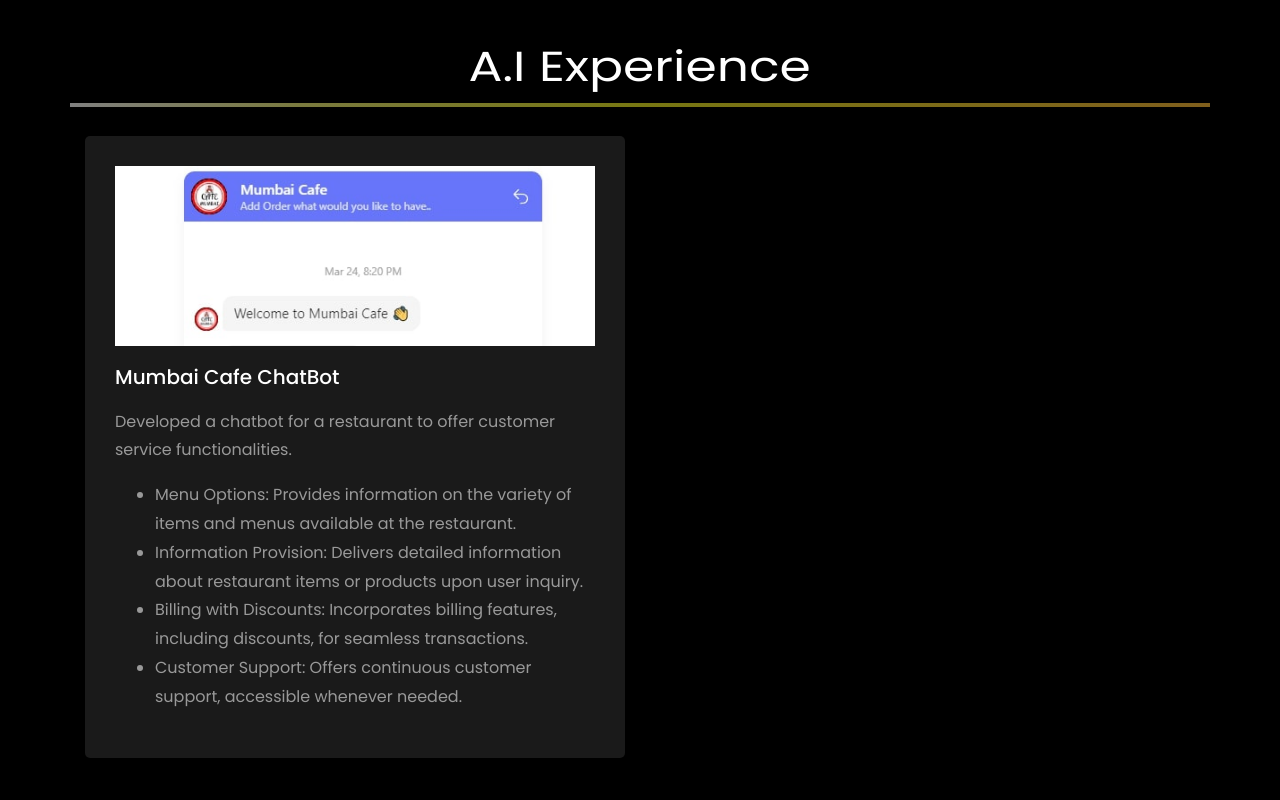
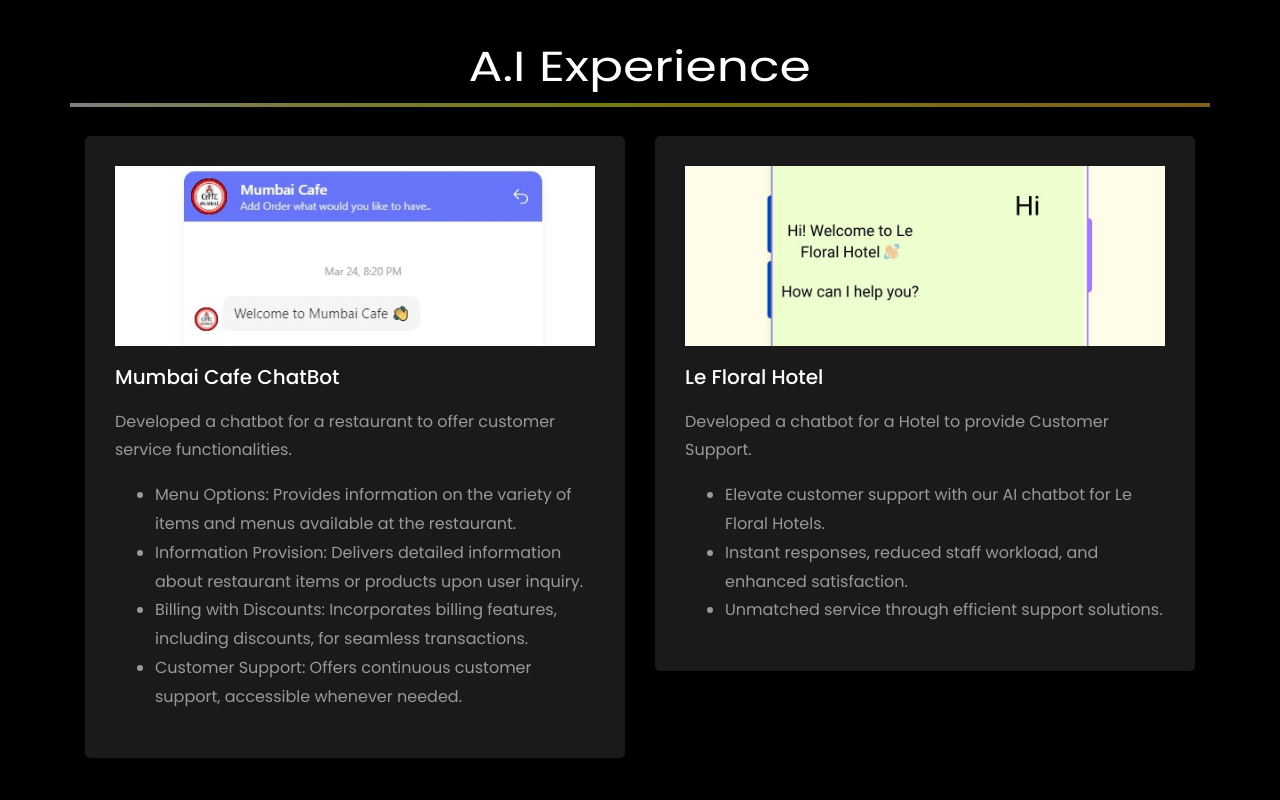
Before and after one commit to kumharvijay/kumharvijay.github.io, a plain HTML site: page index.html in a window 1280 px wide. Shown: the part 1980-2780 px from the top of the page. Drawn offline with Linux system fonts and the light colour scheme; files whose address does not match are found by name.

Commit message:
Add files via upload

```diff
--- a/index.html
+++ b/index.html
@@ -352,21 +352,27 @@
 
 				</div>
 
-				<!-- <div class="col-md-6">
+				<div class="col-md-6">
 					<div class="resume-wrap ftco-animate">
-						<span class="date">2018-2021</span>
-						<h2>Senior Data Analyst</h2>
-						<span class="position">iQuanti</span>
-						<p class="mt-4">iQuanti is a data-driven digital marketing analytics and solutions company, helps top 100 global brands.
+						<div class="blog-entry justify-content-end">
+							<a href="https://mediafiles.botpress.cloud/87d503d6-453d-40a3-a5ae-e69044234905/webchat/bot.html" class="block-20 zoom-effect" style="background-image: url('images/Le floral hotel.jpg');">
+							</a>
+							<div class="text mt-3 float-right d-block">
+
+							  <h3 class="heading"><a href="https://mediafiles.botpress.cloud/87d503d6-453d-40a3-a5ae-e69044234905/webchat/bot.html">Le Floral Hotel</a></h3>
+
+							</div>
+						  </div>
+						<p class="mt-4">Developed a chatbot for a Hotel to provide Customer Support.
 							<ul>
-								<li>Performed in-depth market research and analysis to create online pages. Resulted in ~100% website growth and 30% increase in conversion rate YoY.</li>
-								<li>Delivered multiple training and mentorship sessions on analytical tools like SQL, MS Excel, Power BI, Tableau and Python.</li>
-								<li>Performed migration and enhancements for merchandising dashboard, involved data integration and its feature improvement.</li>
+								<li>Elevate customer support with our AI chatbot for Le Floral Hotels.</li>
+								<li>Instant responses, reduced staff workload, and enhanced satisfaction.</li>
+								<li>Unmatched service through efficient support solutions.</li>
 							</ul>
 						</p>
 					</div>
 
-				</div> -->
+				</div>
 			</div>
 
 		<br>
```
